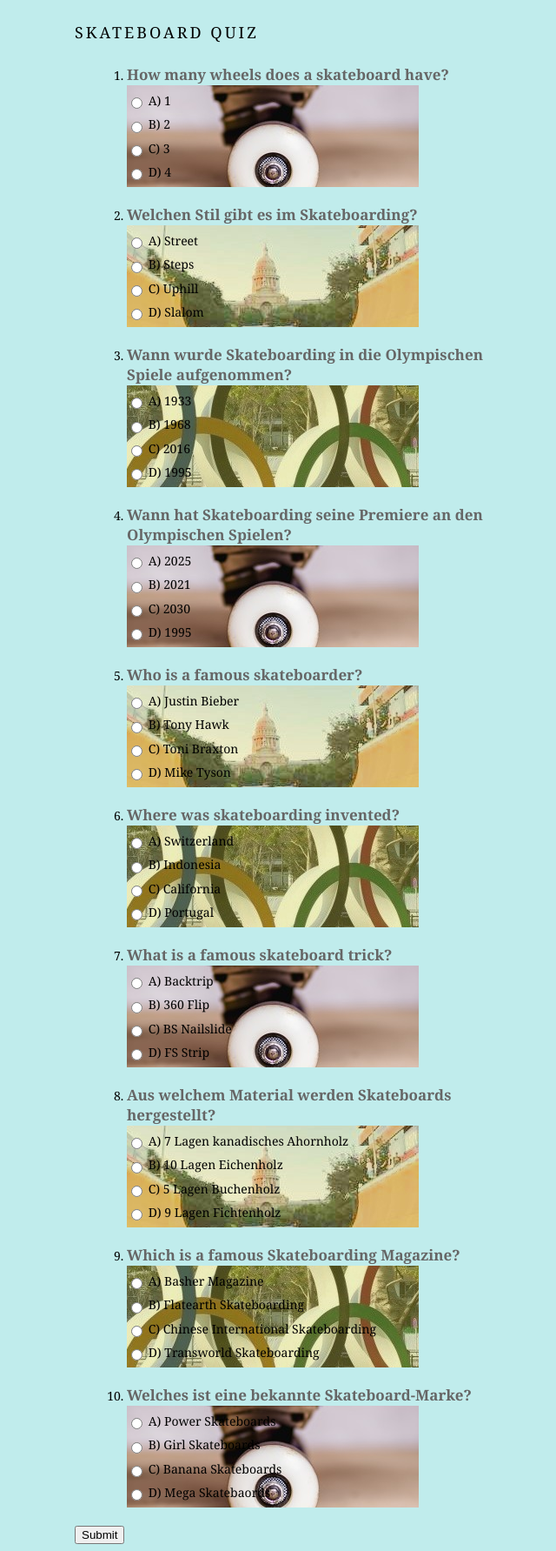
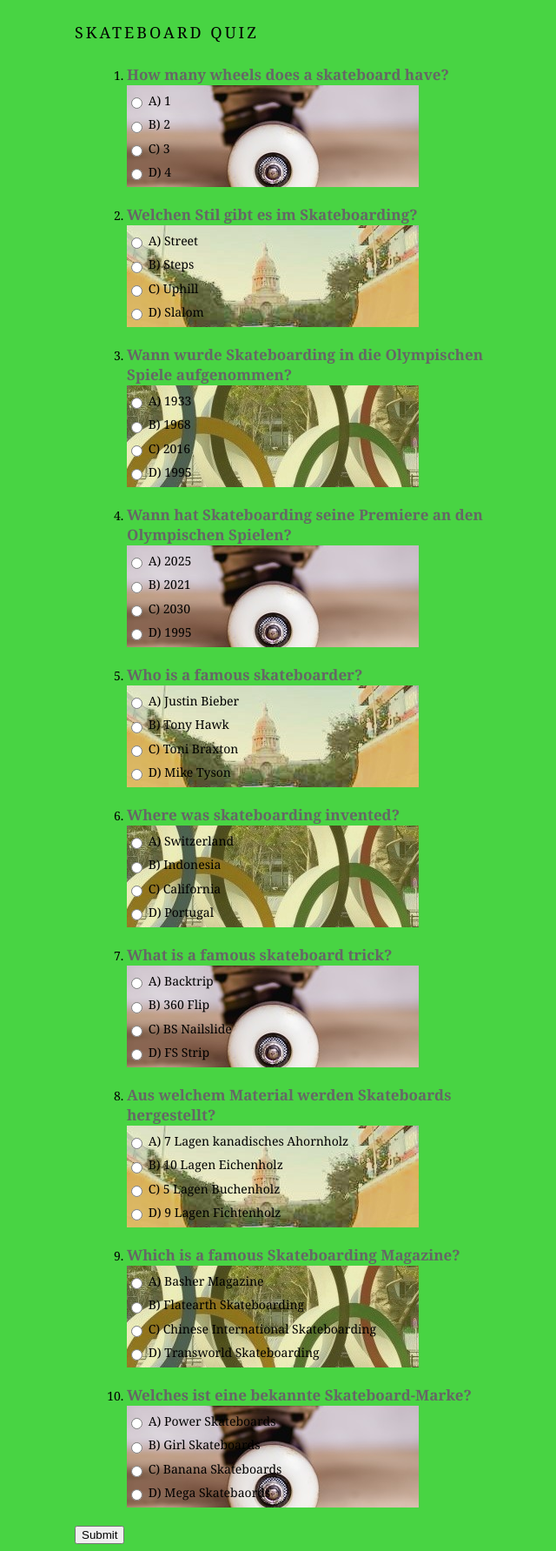
Before and after one commit to ghetterking/sportsquiz, a PHP site: page /quiz.php in a window 1280 px wide. Shown: the whole page at 87% size, without its empty margins (304-944 px from the left). Run offline with PHP 8.4, Linux system fonts and the light colour scheme; data that the repository does not hold is empty.

Commit message:
background-c change

```diff
--- a/www/public/style.css
+++ b/www/public/style.css
@@ -1,6 +1,6 @@
 
 body{ font: 14px Georgia, serif;
-    background-color: rgb(192, 236, 236);
+    background-color: rgb(72, 212, 67);
 
 }
 
```
